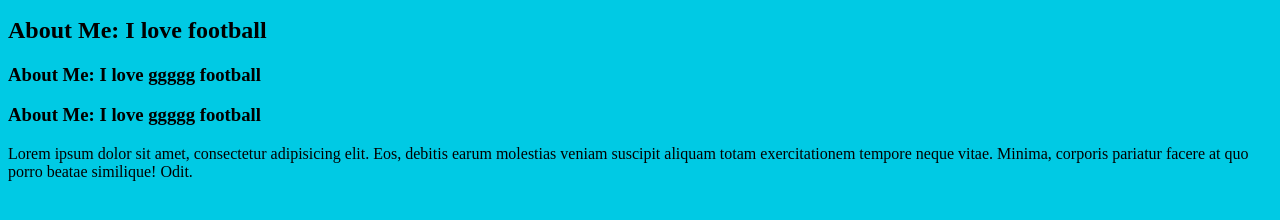
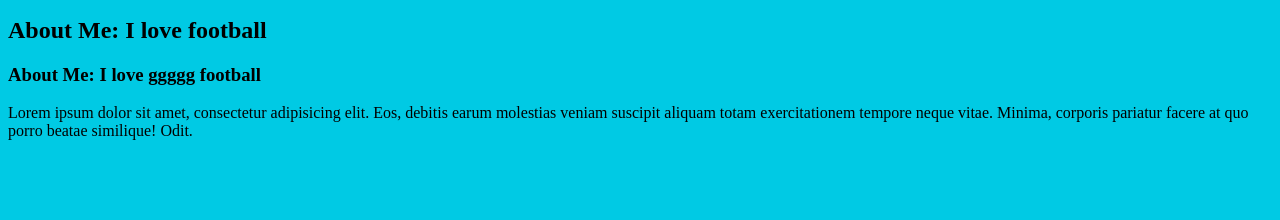
Before and after one commit to hassmedia/my_travels_plan, a plain HTML site: page index.html in a window 1280 px wide. Shown: the part 50-270 px from the top of the page. Drawn offline with Linux system fonts and the light colour scheme.

Commit message:
On branch master  Changes to be committed: 	modified:   index.html

```diff
--- a/index.html
+++ b/index.html
@@ -22,9 +22,6 @@
         <h3>About Me: I love  ggggg
     football</h3>
 
-     <h3>About Me: I love  ggggg
-    football</h3>
-
 
 
     <p>Lorem ipsum dolor sit amet, consectetur adipisicing elit. Eos, debitis earum molestias veniam suscipit aliquam totam exercitationem tempore neque vitae. Minima, corporis pariatur facere at quo porro beatae similique! Odit.</p>
```
